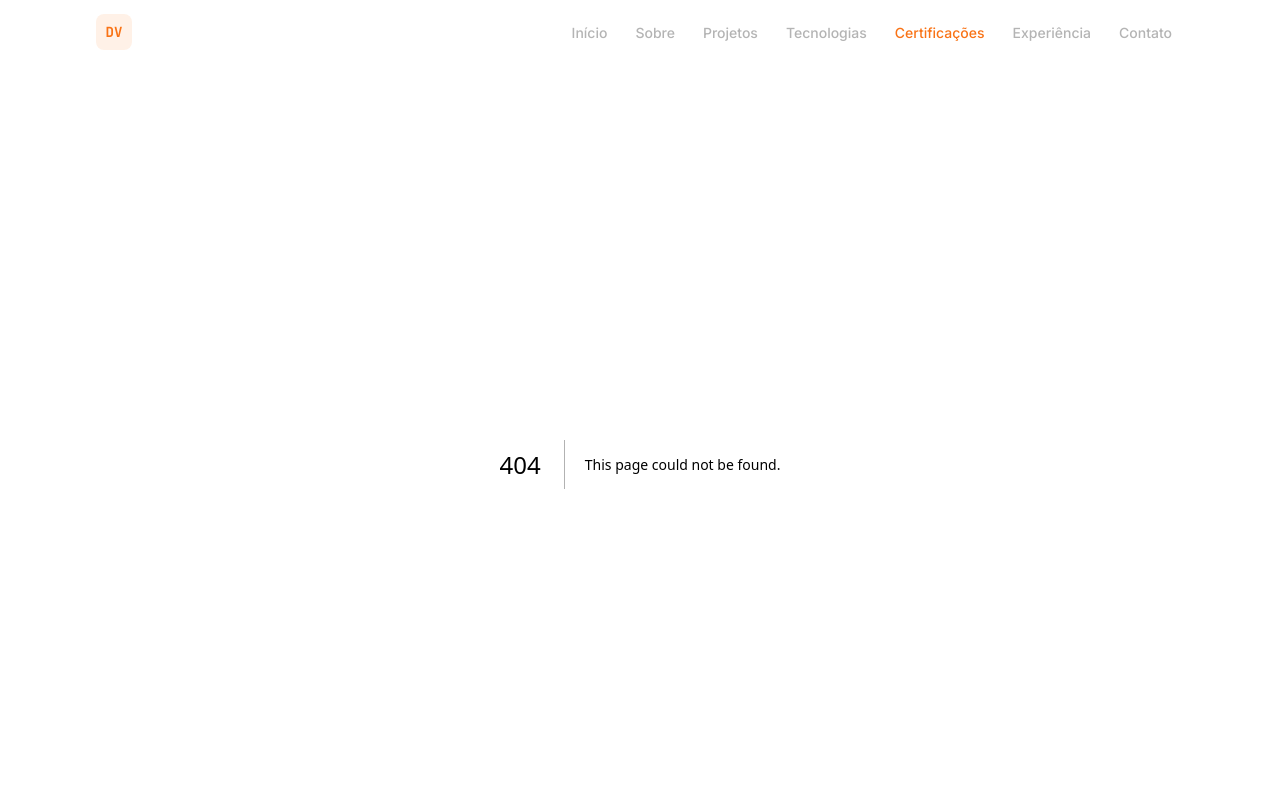
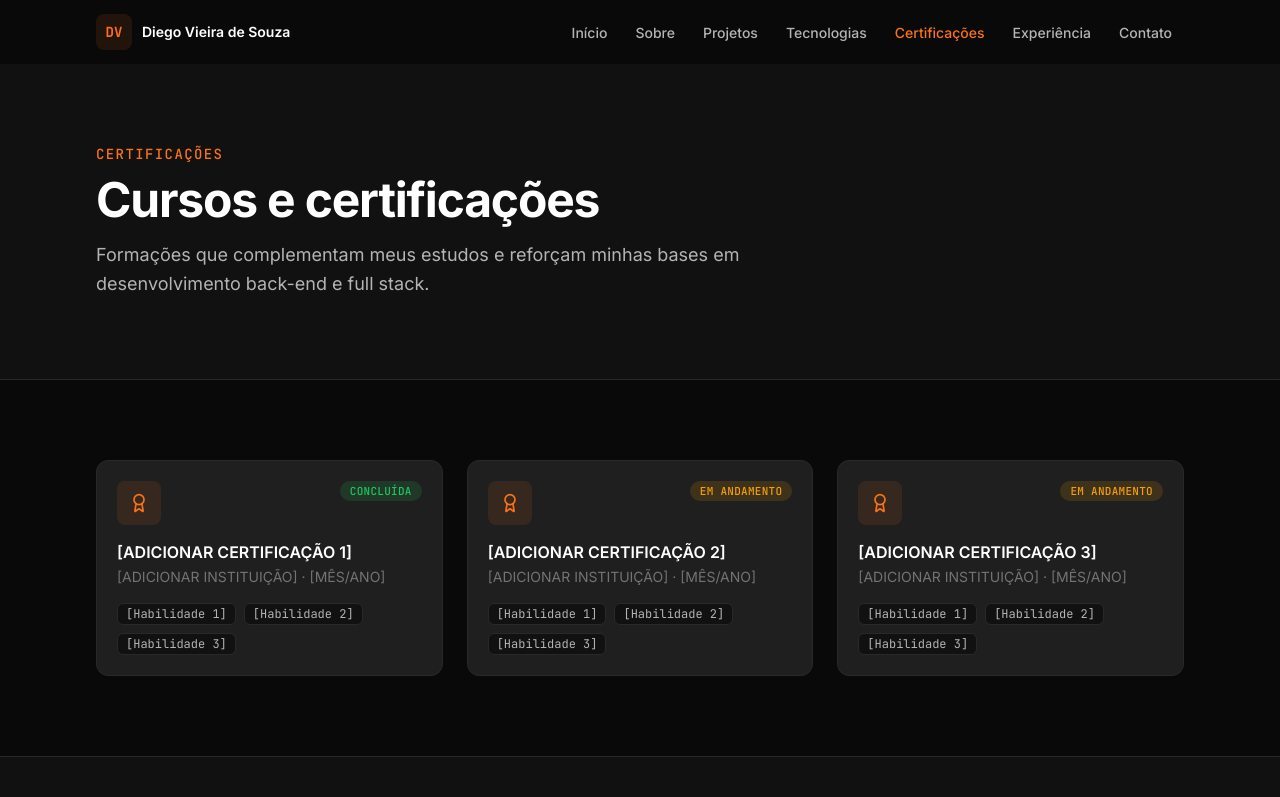
Before and after one commit to diegovieiradv/portfolio-diego-vieira, a Next.js app: page /certificacoes in a window 1280 px wide. Before the commit this address had no page. Shown: the top 797 px of the page. Built offline with nearby package versions, Linux system fonts and the light colour scheme.

Commit message:
feat: criar página de certificações

```diff
--- /dev/null
+++ b/src/app/certificacoes/page.tsx
@@ -0,0 +1,50 @@
+import type { Metadata } from "next";
+import { certifications } from "@/data/certifications";
+import { Container } from "@/components/ui/Container";
+import { CertificationCard } from "@/components/ui/CertificationCard";
+
+export const metadata: Metadata = {
+  title: "Certificações",
+  description:
+    "Cursos e certificações que apoiam o desenvolvimento de Diego Vieira de Souza como desenvolvedor.",
+};
+
+export default function CertificacoesPage() {
+  return (
+    <>
+      <section
+        aria-labelledby="titulo-certificacoes"
+        className="border-b border-border bg-surface py-16 sm:py-20"
+      >
+        <Container>
+          <p className="font-mono text-sm font-medium uppercase tracking-widest text-primary">
+            Certificações
+          </p>
+          <h1
+            id="titulo-certificacoes"
+            className="mt-3 max-w-3xl text-4xl font-bold tracking-tight sm:text-5xl"
+          >
+            Cursos e certificações
+          </h1>
+          <p className="mt-4 max-w-2xl text-lg leading-relaxed text-secondary">
+            Formações que complementam meus estudos e reforçam minhas bases em desenvolvimento
+            back-end e full stack.
+          </p>
+        </Container>
+      </section>
+
+      <div className="py-16 sm:py-20">
+        <Container>
+          <div className="grid gap-6 sm:grid-cols-2 lg:grid-cols-3">
+            {certifications.map((certification, index) => (
+              <CertificationCard
+                key={`${certification.title}-${index}`}
+                certification={certification}
+              />
+            ))}
+          </div>
+        </Container>
+      </div>
+    </>
+  );
+}
```
